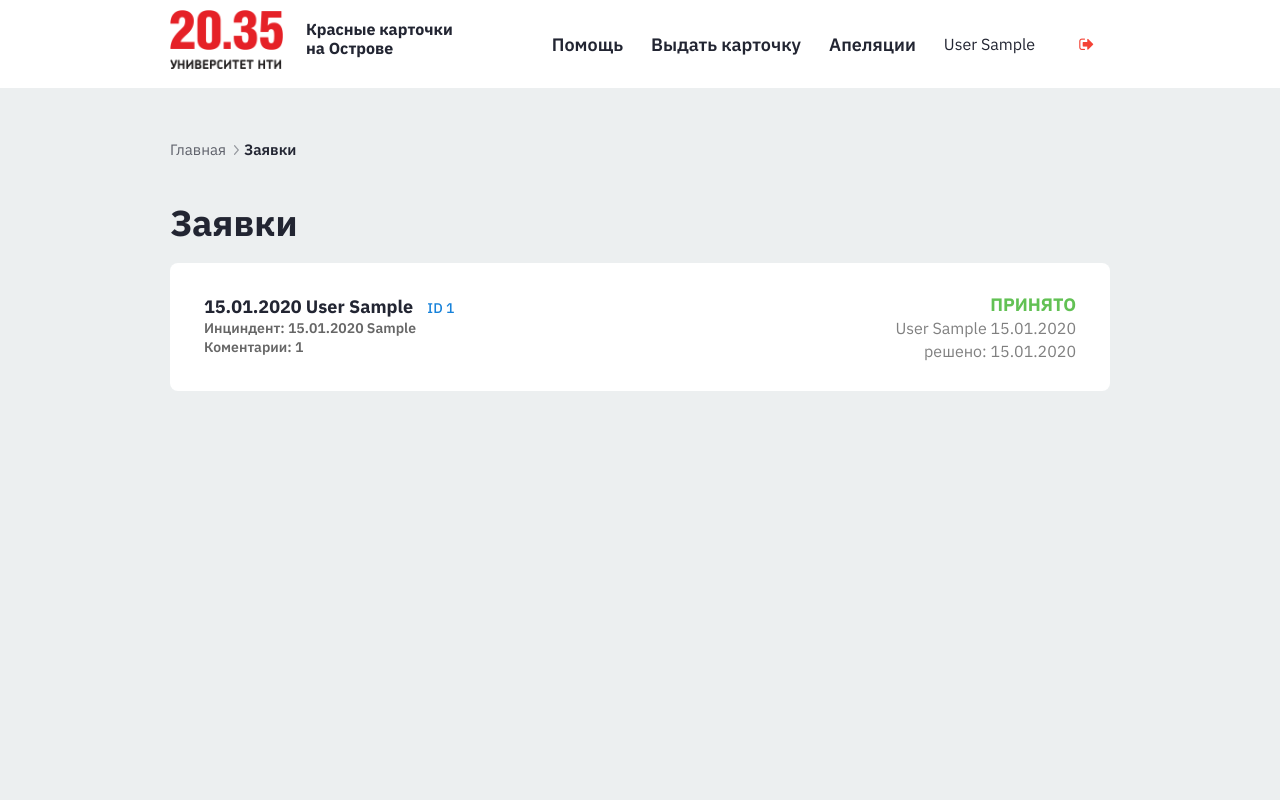
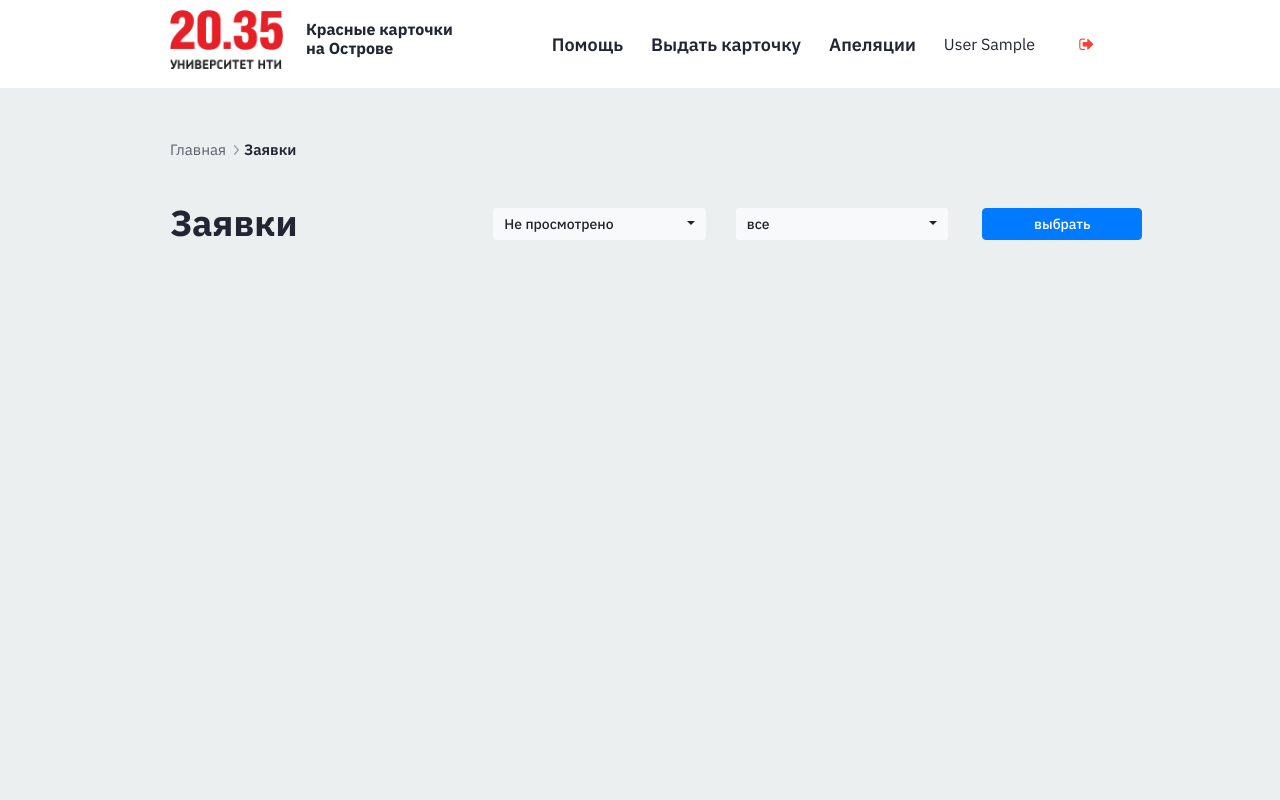
Before and after one commit to openprofession/unti_cards, a Django app: page /appeals in a window 1280 px wide. Run offline with Django 3.2, Linux system fonts and the light colour scheme; a user stored in the database is signed in; tables that the repository leaves empty hold one stand-in row (values such as "Sample post"); some libraries are stand-ins or nearby versions.

Commit message:
add filters for appeals list

```diff
--- a/src/red_cards/templates/red_cards/appeal_detail_admin.html
+++ b/src/red_cards/templates/red_cards/appeal_detail_admin.html
@@ -108,7 +108,7 @@
     {% if request.user == appeal.executive %}
       <div class="users-list__item">
         <div class="row align-items-center">
-          <div class="col-md-6" style="text-align: center;">
+          <div class="col-md-12" style="text-align: center;">
 
                 <form action="" method="POST">
                     {% csrf_token %}
--- a/src/red_cards/templates/red_cards/appeal_list.html
+++ b/src/red_cards/templates/red_cards/appeal_list.html
@@ -1,5 +1,6 @@
 {% extends 'base.html' %}
 {% load comments_tools %}
+{% load widget_tweaks %}
 
 
 {% block content %}
@@ -9,12 +10,38 @@
         <li class="breadcrumb-item active" aria-current="page">Заявки</li>
       </ol>
     </nav>
+    <form class="" action="" method="get">
     <div class="row align-items-center">
-      <div class="col-md-5">
+
+      <div class="col-md-4">
         <h1 class="section-title">Заявки</h1>
       </div>
+              <div class="col-md-3">
+                <div class="form-group">
+{#              {{ filters_form.status.label_tag }}#}
+              {{ filters_form.status|attr:"class:form-control selectpicker search_block"}}
+                </div>
+            </div>
+              <div class="col-md-3">
+                <div class="form-group">
+{#              {{ filters_form.status.label_tag }}#}
+              {{ filters_form.new_messages|attr:"class:form-control selectpicker search_block"}}
+                </div>
+            </div>
+    <div class="col-md-2">
+      <div class="form-group" style="padding: 0">
+        <div class="form-button-group__item">
+          <button class="btn btn-primary" type="submit">выбрать</button>
+        </div>
+      </div>
+      </div>
+{% comment %}
       <div class="col-md-7">
-          {% comment %}
+
+    По статусу: Не просмотрено, На рассмотрении, Принято, Отказ
+По новым сообщениям: Есть или нет
+
+
         <form class="form-filter">
           <div class="row align-items-center">
             <div class="col-md-6">
@@ -36,10 +63,15 @@
             </div>
           </div>
         </form>
-          {% endcomment %}
+
+
+
 
       </div>
+
+{% endcomment %}
     </div>
+    </form>
     <div class="users-list">
 
     {% for appeal in appeals %}
--- a/src/red_cards/views.py
+++ b/src/red_cards/views.py
@@ -493,6 +493,43 @@ class ExecutiveMixin:
         return self.get(request, *args, **kwargs)
 
 
+class AppealListFilterForm(forms.Form):
+
+    # По статусу: Не просмотрено, На рассмотрении, Принято, Отказ
+    status = forms.ChoiceField(
+        label=_('Выберите статус апеляции'),
+        label_suffix='',
+        widget=forms.Select(attrs={
+            'title': _('По статусу'),
+        }),
+        # AppealListFilterForm(initial={'status': models.Appeal.STATUS_NEW})
+        choices=(
+            (models.Appeal.STATUS_NEW,          _('Не просмотрено')),
+            (models.Appeal.STATUS_IN_WORK,      _('На рассмотрении')),
+            (models.Appeal.STATUS_APPROVED,     _('Принято')),
+            (models.Appeal.STATUS_REJECTED,     _('Отказ')),
+            ('',     _('все')),
+        ),
+        # initial=models.Appeal.STATUS_NEW,
+        required=False,
+    )
+
+    new_messages = forms.ChoiceField(
+        label=_('Есть новые соообщения'),
+        label_suffix='',
+        widget=forms.Select(attrs={
+            'title': _('По сообщениям'),
+        }),
+        choices=(
+            ('only_new',            _('есть новые сообщения')),
+            ('has_comments',        _('есть сообщения')),
+            ('no_comments',         _('без сообщений')),
+            ('',                    _('все')),
+        ),
+        required=False,
+    )
+
+
 class AppealListView(RolePermissionMixin, ExecutiveMixin, BaseAppealsView):
     template_name = 'red_cards/appeal_list.html'
 
@@ -501,8 +538,41 @@ class AppealListView(RolePermissionMixin, ExecutiveMixin, BaseAppealsView):
         appeals = models.Appeal.objects.all().order_by(
             '-create_dt'
         )
+
+        # status = STATUS_NEW by default
+        _data = dict(self.request.GET)
+        if 'status' not in _data:
+            _data['status'] = models.Appeal.STATUS_NEW
+        #
+        filters_form = AppealListFilterForm(_data)
+
+        if filters_form.is_valid():
+            filters = filters_form.cleaned_data
+            if filters.get('status', ''):
+                appeals = appeals.filter(status=filters['status'])
+            #
+            if filters.get('new_messages', '') == 'no_comments':
+                appeals = appeals.exclude(
+                    id__in=models.AppealComment.objects.values('appeal')
+                )
+            #
+            if filters.get('new_messages', '') == 'has_comments':
+                appeals = appeals.filter(
+                    id__in=models.AppealComment.objects.values('appeal')
+                )
+            #
+            if filters.get('new_messages', '') == 'only_new':
+                appeals = appeals.filter(
+                    id__in=models.AppealComment.objects.exclude(
+                        seen_by_users=self.request.user
+                    ).values('appeal')
+                )
+            #
+        #
+
         context.update({
-            'appeals': appeals,
+            'appeals':          appeals,
+            'filters_form':     filters_form,
         })
         return context
 
```
